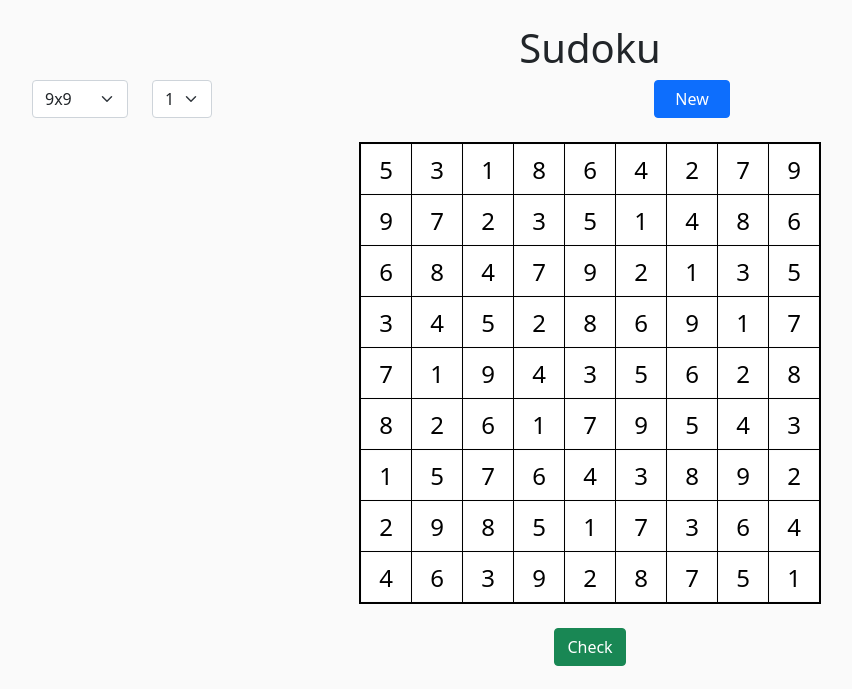
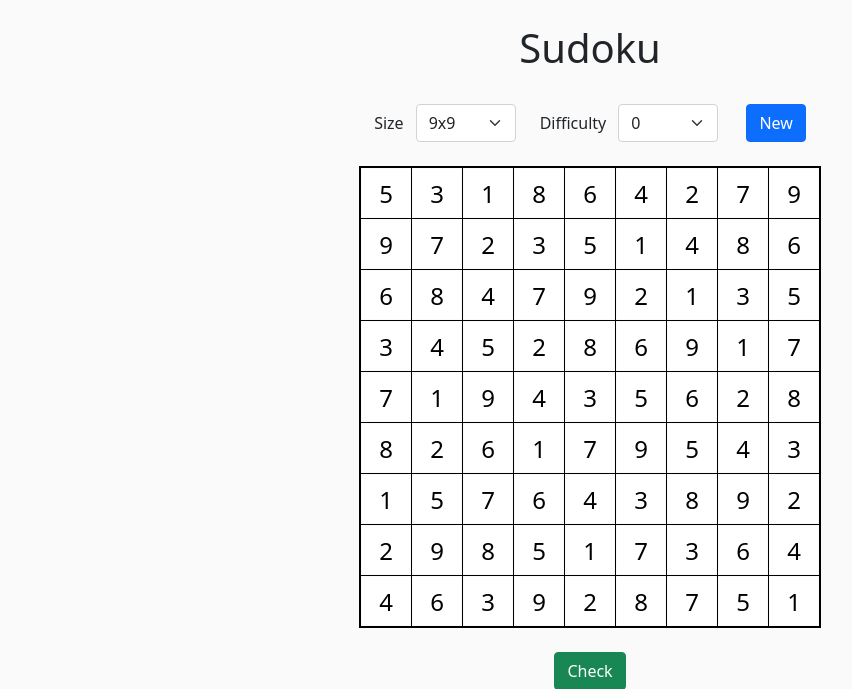
Before and after one commit to jedwards1230/sudoku, a Django app: page / in a window 1280 px wide. Shown: the top 689 px of the page, without its empty margins (50-902 px from the left). Run offline with Django 4.2, Linux system fonts and the light colour scheme.

Commit message:
buttons are functional and styled

```diff
--- a/app/static/app/style.css
+++ b/app/static/app/style.css
@@ -13,6 +13,15 @@ td {
     border: 1px solid #000000;
     text-align: center;
     vertical-align: middle;
+}
+
+select {
+    min-width: 100px;
+}
+
+.form-select {
+    color: #222222;
+    background-color: #FFFFFF;
 }
 
 input {
@@ -36,6 +45,11 @@ input:disabled {
     body {
         background-color: #121212;
         color: #FAFAFA;
+    }
+
+    .form-select {
+        color: #FAFAFA;
+        background-color: #222222;
     }
 
     table {
--- a/app/templates/app/index.html
+++ b/app/templates/app/index.html
@@ -12,7 +12,6 @@
 
     {% load static %}
     <link rel="stylesheet" type="text/css" href="{% static 'app/style.css' %}">
-
 </head>
 
 <body>
@@ -20,12 +19,15 @@
     <div class="container text-center">
         </br>
         <h1>Sudoku</h1>
+        </br>
         {% if puzzle.errors %} </br> {{ puzzle.errors }} </br> {% endif %}
-        <form action="{% url 'index' %}" method="post">
+        <form action="{% url 'index' %}" method="post" class="row row-cols-lg-auto justify-content-center">
             {% csrf_token %}
-            <div class="row">
-                <div class="col-auto">
-                    <select class="form-select" name="size" value="{{ config.size }}" aria-label="Default select example">
+            <div class="col-1 pe-0 my-auto">
+                <label for="size_select">Size</label>
+            </div>
+            <div class="col-5">
+                <select class="form-select" id="size_select" name="size" value="{{ config.size }}">
                     {% for v in '234' %} {% if v == config.size|floatformat:"0" %}
                     <option value="{{ v }}" selected>{% widthratio v 1 v %}x{% widthratio v 1 v %}</option>
                     {% else %}
@@ -33,18 +35,21 @@
                     {% endif %} {% endfor %}
                 </select>
             </div>
-                <div class="col-auto">
-                    <select class="form-select col-1" name="difficulty" value="{{ config.difficulty }}" aria-label="Default select example">
-                        {% for v in '123456' %} {% if v == config.difficulty|floatformat:"0" %}
+            <div class="col-1 pe-0 my-auto">
+                <label for="difficulty_select">Difficulty</label>
+            </div>
+            <div class="col-5">
+                <select class="form-select" id="difficulty_select" name="difficulty" value="{{ config.difficulty }}">
+                    {% for v in '0123456' %} {% if v == config.difficulty|floatformat:"0" %}
                     <option value="{{ v }}" selected>{{ v }}</option>
                     {% else %}
                     <option value="{{ v }}">{{ v }}</option>
                     {% endif %} {% endfor %}
                 </select>
             </div>
-                <div class="col">
-                    <button class="btn btn-primary col-1" value="1" type="submit" name='new_puzzle'>New</button>
-                </div>
+            <div class="col-2">
+                <label for="new_puzzle"></br></label>
+                <button class="btn btn-primary" value="1" type="submit" name='new_puzzle'>New</button>
             </div>
         </form>
         </br>
```
Lines whose indentation alone changed are shown as unchanged.
